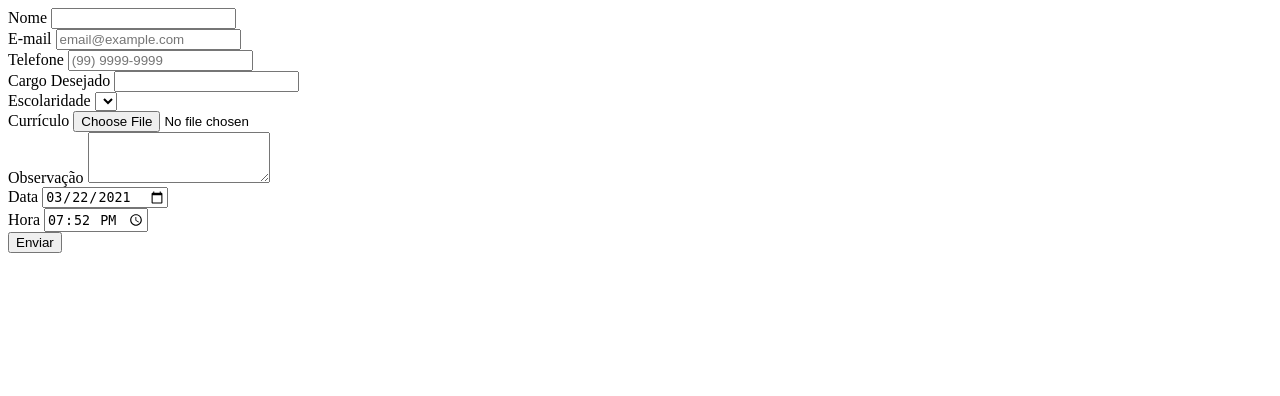
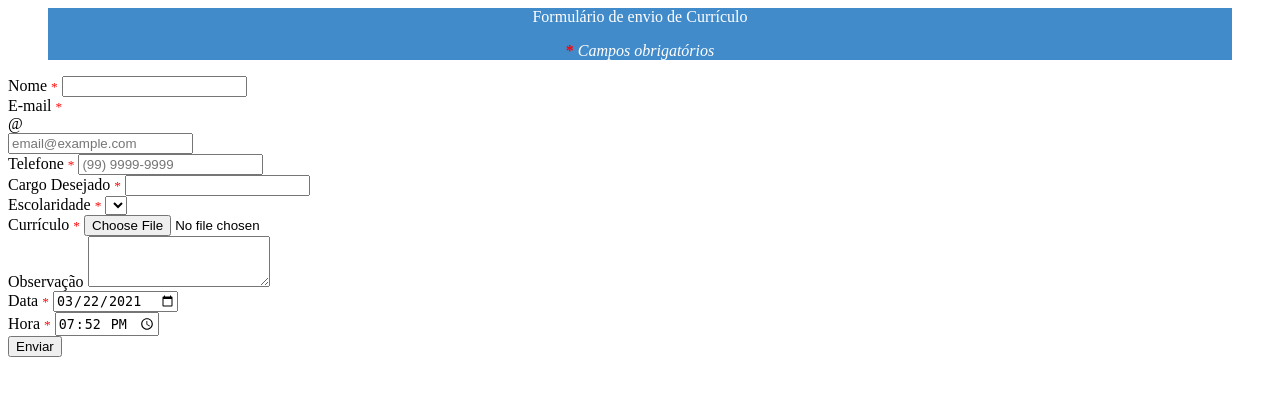
Before and after one commit to kevipezenti/form-curriculo, a PHP site: template views/form.php in a window 1280 px wide. Shown: the top 396 px of the page. Run offline with PHP 8.4, Linux system fonts and the light colour scheme; the template is opened without the code that fills it, so the values that code supplies are empty; some libraries are stand-ins or nearby versions.

Commit message:
Front - CSS

```diff
--- a/views/form.php
+++ b/views/form.php
@@ -1,24 +1,49 @@
 <?php $this->layout('layouts/site', ['title' => 'Formulário Curriculo']); ?>
+<style>
+    small, strong {
+        color: #f00;
+    }
+    footer.blockquote-footer, blockquote{
+        color: #fff;
+    }
+    blockquote {
+        background-color: #428bca;
 
+        text-align: center;
+    }
+
+</style>
 <form action="<?= url('/'); ?>" method="post" enctype="multipart/form-data">
+    <blockquote class="blockquote">
+        <p class="mb-0">Formulário de envio de Currículo</p>
+        <footer class="blockquote-footer">
+            <strong>*</strong>
+            <cite>Campos obrigatórios</cite>
+        </footer>
+    </blockquote>
     <div class="form-group">
-        <label for="name">Nome</label>
+        <label for="name">Nome <small>*</small></label>
         <input type="text" name="name" id="name" class="form-control" placeholder="" required>
     </div>
     <div class="form-group">
-        <label for="email">E-mail</label>
+        <label for="email">E-mail <small>*</small></label>
+        <div class="input-group">
+        <div class="input-group-prepend">
+          <span class="input-group-text" id="inputGroupPrepend">@</span>
+        </div>
         <input type="email" class="form-control" name="email" id="email" placeholder="email@example.com" required>
+        </div>
     </div>
     <div class="form-group">
-        <label for="phone">Telefone</label>
+        <label for="phone">Telefone <small>*</small></label>
         <input type="tel" class="form-control" name="phone" id="phone" placeholder="(99) 9999-9999" required>
     </div>
     <div class="form-group">
-        <label for="office">Cargo Desejado</label>
+        <label for="office">Cargo Desejado <small>*</small></label>
         <input type="text" class="form-control" name="office" id="office" placeholder="" required>
     </div>
     <div class="form-group">
-        <label for="schooling">Escolaridade</label>
+        <label for="schooling">Escolaridade <small>*</small></label>
         <select class="form-control" name="schooling" id="schooling" required>
                 <?php
                 foreach (SCHOOLINGS as $value) :
@@ -30,7 +55,7 @@
         </select>
     </div>
     <div class="form-group">
-        <label for="file">Currículo</label>
+        <label for="file">Currículo <small>*</small></label>
         <input type="file" class="form-control-file" name="file" id="file"
             placeholder=".doc, .docx, .pdf"
             accept="application/pdf, application/msword,application/vnd.openxmlformats-officedocument.wordprocessingml.document"
@@ -43,13 +68,13 @@
     <div class="row">
         <div class="col-lg-2">
             <div class="form-group">
-                <label for="date">Data</label>
+                <label for="date">Data <small>*</small></label>
                 <input type="date" class="form-control" name="date" id="date" value="<?= date('Y-m-d'); ?>" required>
             </div>
         </div>
         <div class="col-lg-2">
             <div class="form-group">
-                <label for="hour">Hora</label>
+                <label for="hour">Hora <small>*</small></label>
                 <input type="time" class="form-control" name="hour" id="hour" value="<?= date('H:i'); ?>" required>
             </div>
         </div>
```
